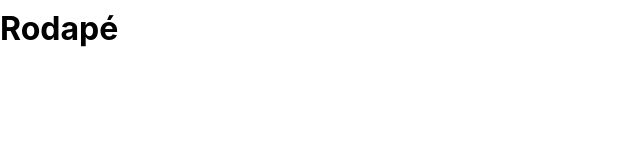
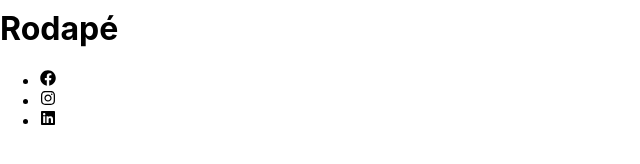
Before and after one commit to GuiLeoni14/Projeto_ReactJs, a React (Create React App) app: page /contato in a window 1280 px wide. Shown: the part 190-354 px from the top of the page, without its empty margins (0-640 px from the left). Built offline with nearby package versions, Linux system fonts and the light colour scheme.

Commit message:
adicionando react-icons

```diff
--- a/package.json
+++ b/package.json
@@ -9,6 +9,7 @@
     "node-sass": "^6.0.1",
     "react": "^17.0.2",
     "react-dom": "^17.0.2",
+    "react-icons": "^4.3.1",
     "react-router-dom": "^6.2.1",
     "react-scripts": "4.0.3",
     "web-vitals": "^1.1.2"
--- a/src/components/layout/Footer.js
+++ b/src/components/layout/Footer.js
@@ -1,7 +1,13 @@
+import { FaFacebook, FaInstagram, FaLinkedin } from 'react-icons/fa';
 function Footer () {
     return (
         <footer>
             <h1>Rodapé</h1>
+            <ul>
+                <li><FaFacebook/></li>
+                <li><FaInstagram/></li>
+                <li><FaLinkedin/></li>
+            </ul>
         </footer>
     )
 }
```
Also changed, not shown: 1 other file (tests, documents, lock files or other folders).
